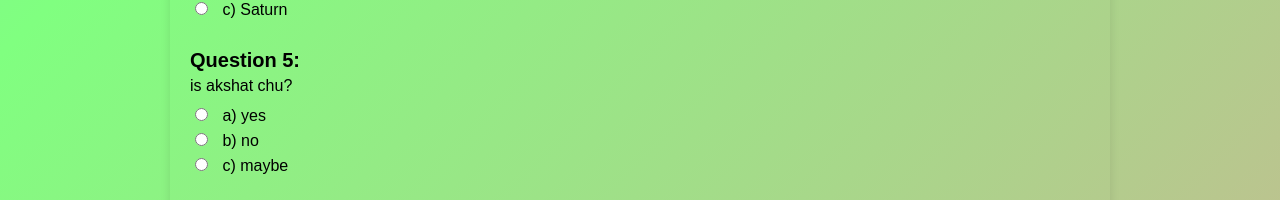
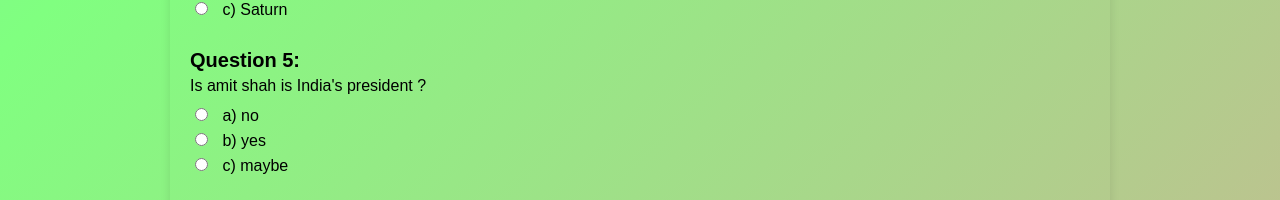
Before and after one commit to akshhattt/Javascript-quiz-game, a plain HTML site: page index.html in a window 1280 px wide. Shown: the part 720-920 px from the top of the page. Drawn offline with Linux system fonts and the light colour scheme.

Commit message:
Update index.html

```diff
--- a/index.html
+++ b/index.html
@@ -62,10 +62,10 @@
           <!-- Question 5 -->
           <div class="question">
             <h2>Question 5:</h2>
-            <p>is akshat chu?</p>
+            <p>Is amit shah is India's president ?</p>
             <ul>
-              <li><input type="radio" name="q5" value="a"> a) yes</li>
-              <li><input type="radio" name="q5" value="b"> b) no</li>
+              <li><input type="radio" name="q5" value="a"> a) no</li>
+              <li><input type="radio" name="q5" value="b"> b) yes</li>
               <li><input type="radio" name="q5" value="c"> c) maybe</li>
             </ul>
           </div>
```
